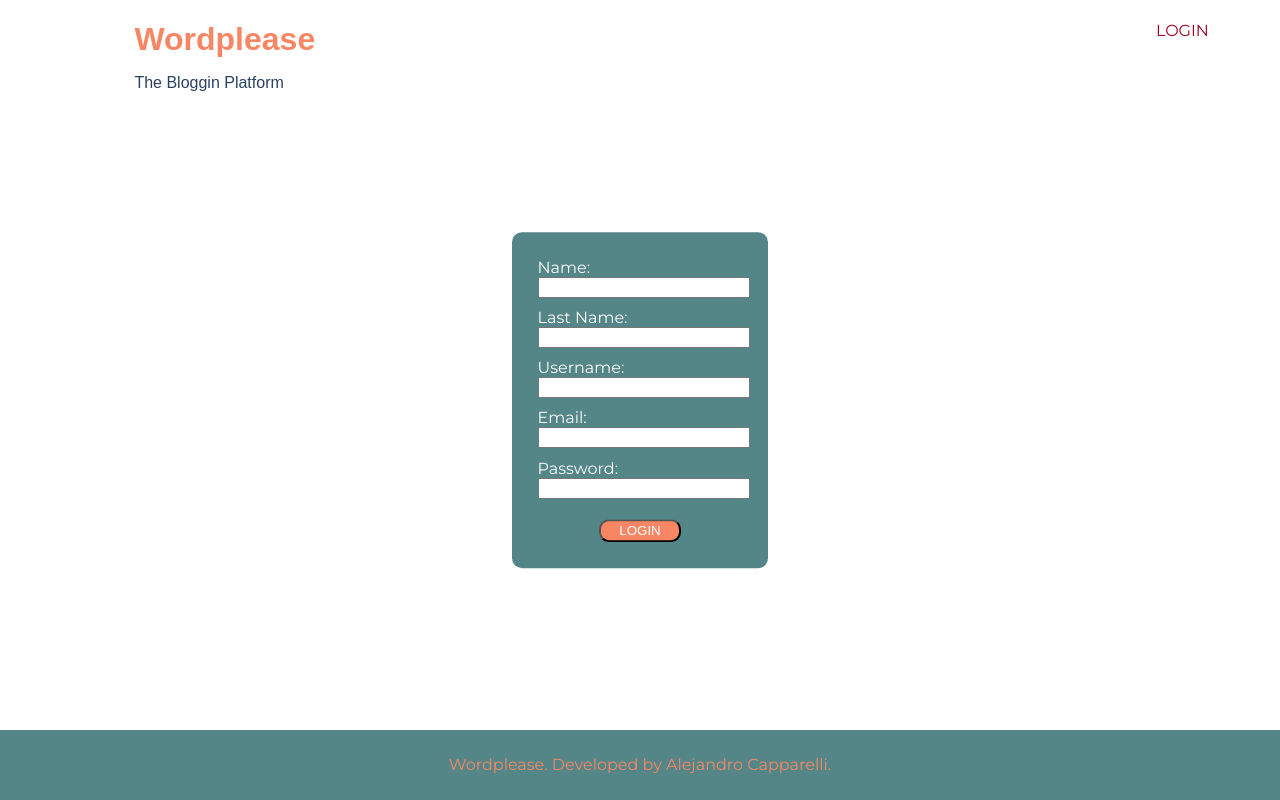
After one commit to amcapparelli/Wordplease, a Django app: page /signup in a window 1280 px wide. The commit adds this page. Run offline with Django 3.2, Linux system fonts and the light colour scheme; some web fonts are replaced.

Commit message:
Create signup form

```diff
--- a/user_interface/static/style.css
+++ b/user_interface/static/style.css
@@ -63,7 +63,7 @@ main {
     text-align: center;
 }
 
-.login-form {
+.login-form, .signup-form {
     margin: 0;
     position: absolute;
     top: 50%;
@@ -72,9 +72,9 @@ main {
     width: 20%;
 }
 
-.login-form form {
+.login-form form, .signup-form form {
     display: grid;
-    grid-template-rows: repeat(3, 1fr);
+    grid-template-rows: repeat(3, auto);
     font-family: var(--font-p);
     background-color: var(--background-color-green);
     padding: 10%;
@@ -87,11 +87,12 @@ main {
     text-align: center;
 }
 
-.login-form input {
+.login-form input, .signup-form input {
     width: 100%;
+    margin-bottom: 5%;
 }
 
-.login-form button {
+.login-form button, .signup-form button {
     background-color: var(--main-color-salmon);
     border-radius: 10px;
     margin-top: 5%;
--- /dev/null
+++ b/users/templates/signup.html
@@ -0,0 +1,29 @@
+{% extends 'base.html' %}
+
+{% block 'main_body' %}
+    <div class="signup-form">
+        <form method="post">
+            {% csrf_token %}
+            <label for="first-name">Name: </label>
+            <input type="text" name="first-name" >
+
+            <label for="last-name">Last Name: </label>
+            <input type="text" name="last-name">
+
+            <label for="username">Username: </label>
+            <input type="text" name="username">
+
+            <label for="email">Email: </label>
+            <input type="email" name="email">
+
+            <label for="password">Password: </label>
+            <input type="text" name="password">
+
+            <button>LOGIN</button>
+        </form>
+
+        {% for message in messages %}
+            <p class="message {{message.tags}}">{{message}}</p>
+        {% endfor%}
+    </div>
+{% endblock %}
--- a/users/views.py
+++ b/users/views.py
@@ -27,4 +27,5 @@ class LogoutView(View):
         return redirect('login')
 
 class SignUpView(View):
-    pass
+    def get(self, request):
+        return render(request, 'signup.html')
```
